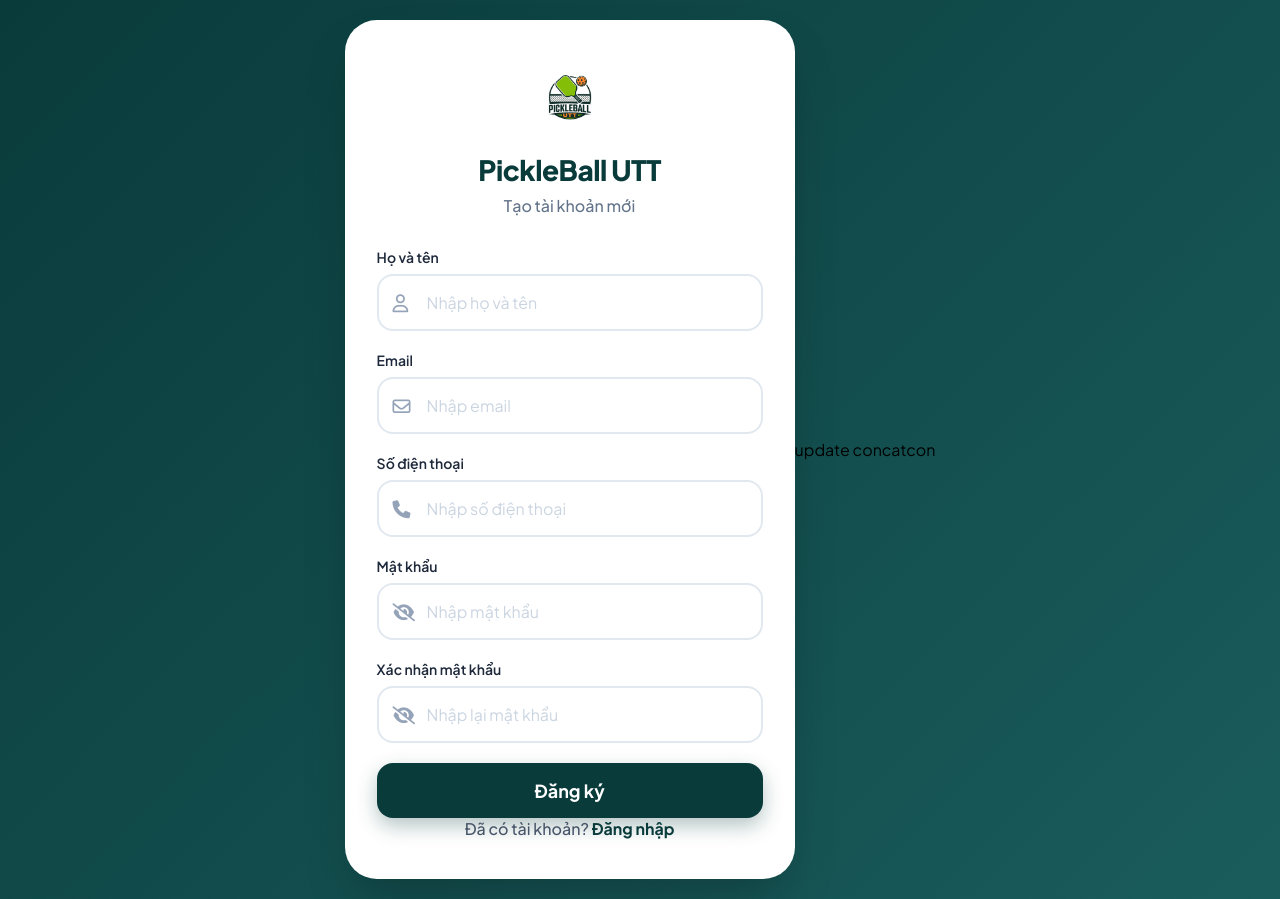
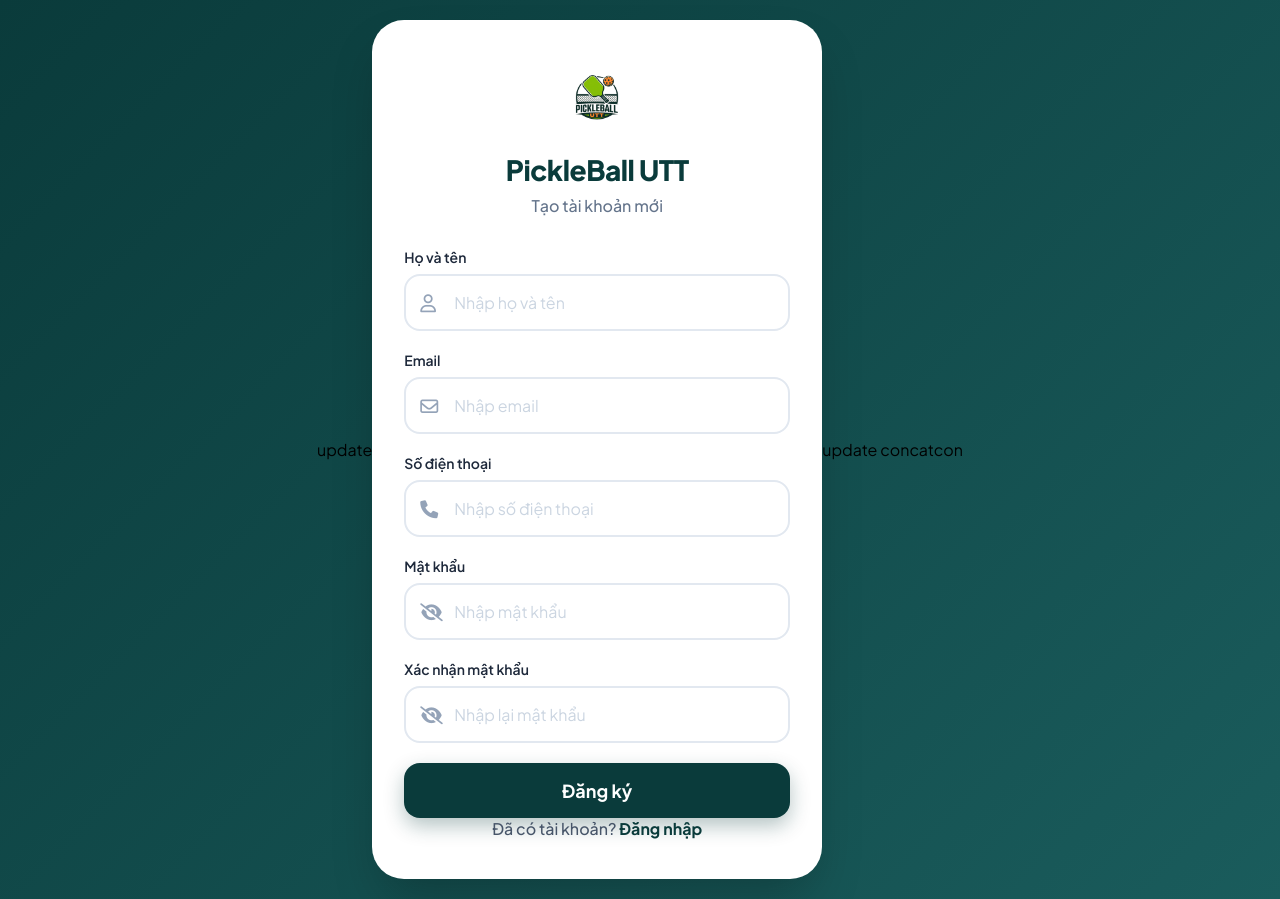
Before and after one commit to hai0303-05/WebDatSanPic, a PHP site: page /pages/dang_ky.php in a window 1280 px wide. Run offline with PHP 8.4, Linux system fonts and the light colour scheme.

Commit message:
update file dangky.php

```diff
--- a/pages/dang_ky.php
+++ b/pages/dang_ky.php
@@ -1,3 +1,4 @@
+update
 <html lang="vi">
 <head>
     <meta charset="UTF-8">
```
